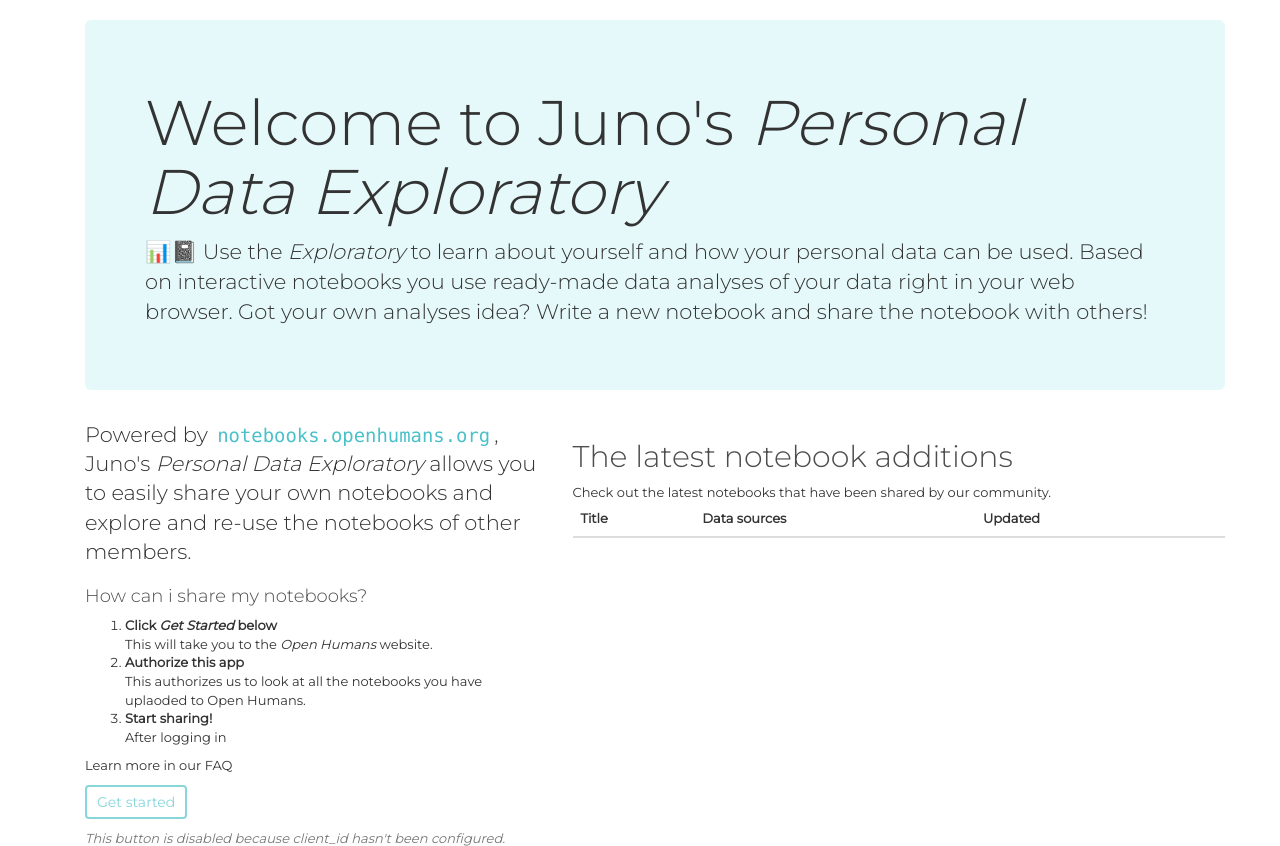
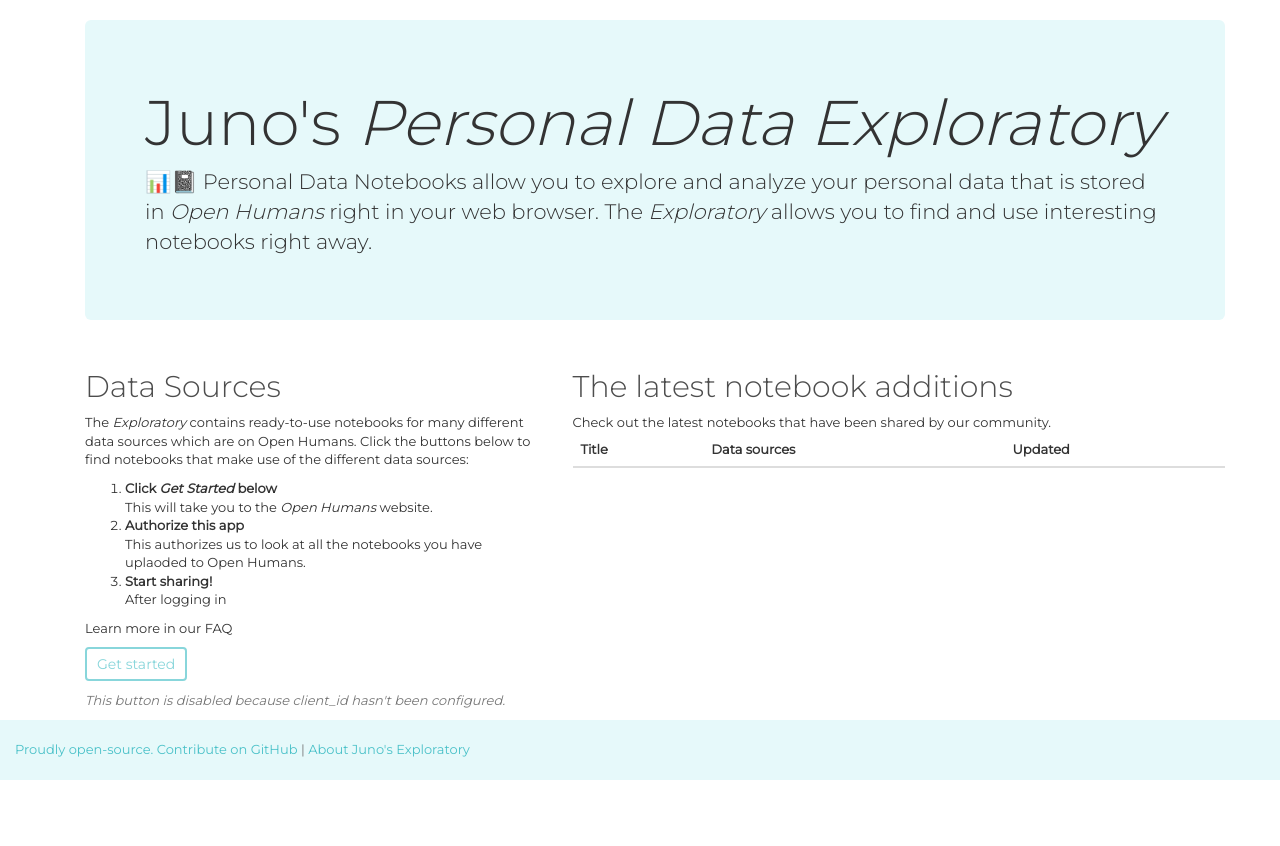
Before and after one commit to OpenHumans/jupyter-gallery, a Django app: page / in a window 1280 px wide. Shown: the part 50-896 px from the top of the page. After the commit the page ends 830 px from the top, so only its background shows below. Run offline with Django 3.2, Linux system fonts and the light colour scheme; data that the repository does not hold is empty; some libraries are stand-ins or nearby versions.

Commit message:
edits frontpage

```diff
--- a/main/templates/main/index.html
+++ b/main/templates/main/index.html
@@ -4,19 +4,21 @@
 
   <div class="container">
     <div class="jumbotron">
-      <h1>Welcome to Juno's <i>Personal Data Exploratory</i></h1>
+      <h1>Juno's <i>Personal Data Exploratory</i></h1>
       <p>
-        📊📓 Use the <i>Exploratory</i> to learn about yourself and how your personal data can be used.
-        Based on interactive notebooks you use ready-made data analyses of your data right in your web browser.
-        Got your own analyses idea? Write a new notebook and share the notebook with others!</p>
+        📊📓 Personal Data Notebooks allow you to explore and analyze your personal data that is stored in <i>Open Humans</i>
+        right in your web browser. The <i>Exploratory</i> allows you to find and use interesting notebooks right away.
+      </p>
   </div>
     <div class="row">
       <div class="col-md-5">
-        <p class="lead">
-          Powered by <code><a href="https://notebooks.openhumans.org">notebooks.openhumans.org</a></code>,
-          Juno's <i>Personal Data Exploratory</i> allows you to easily share your own notebooks and explore and re-use the notebooks of other members.
+        <h2>Data Sources</h2>
+        <p>
+          The <i>Exploratory</i> contains ready-to-use notebooks for many different data sources which are on Open Humans.
+          Click the buttons below to find notebooks that make use of the different data sources:
         </p>
-        <h4>How can i share my notebooks?</h4>
+
+
         <ol>
           <li><b>Click <i>Get Started</i> below</b><br>
             This will take you to the <i>Open Humans</i> website.</li>
@@ -56,7 +58,6 @@
               <th>Title</th>
               <th>Data sources</th>
               <th>Updated</th>
-              <th></th>
             </tr>
           </thead>
           <tbody>
@@ -76,7 +77,6 @@
                 {%endfor%}
               </td>
               <td>{{notebook.updated_at|timesince}} ago</td>
-              <td><a href='{% url 'notebook-details' notebook.id %}'><button type="button" class="btn btn-default btn-xs">more details <i class="fas fa-info"></i></button></a></td>
             </tr>
             {%endfor%}
           </tbody>
```
